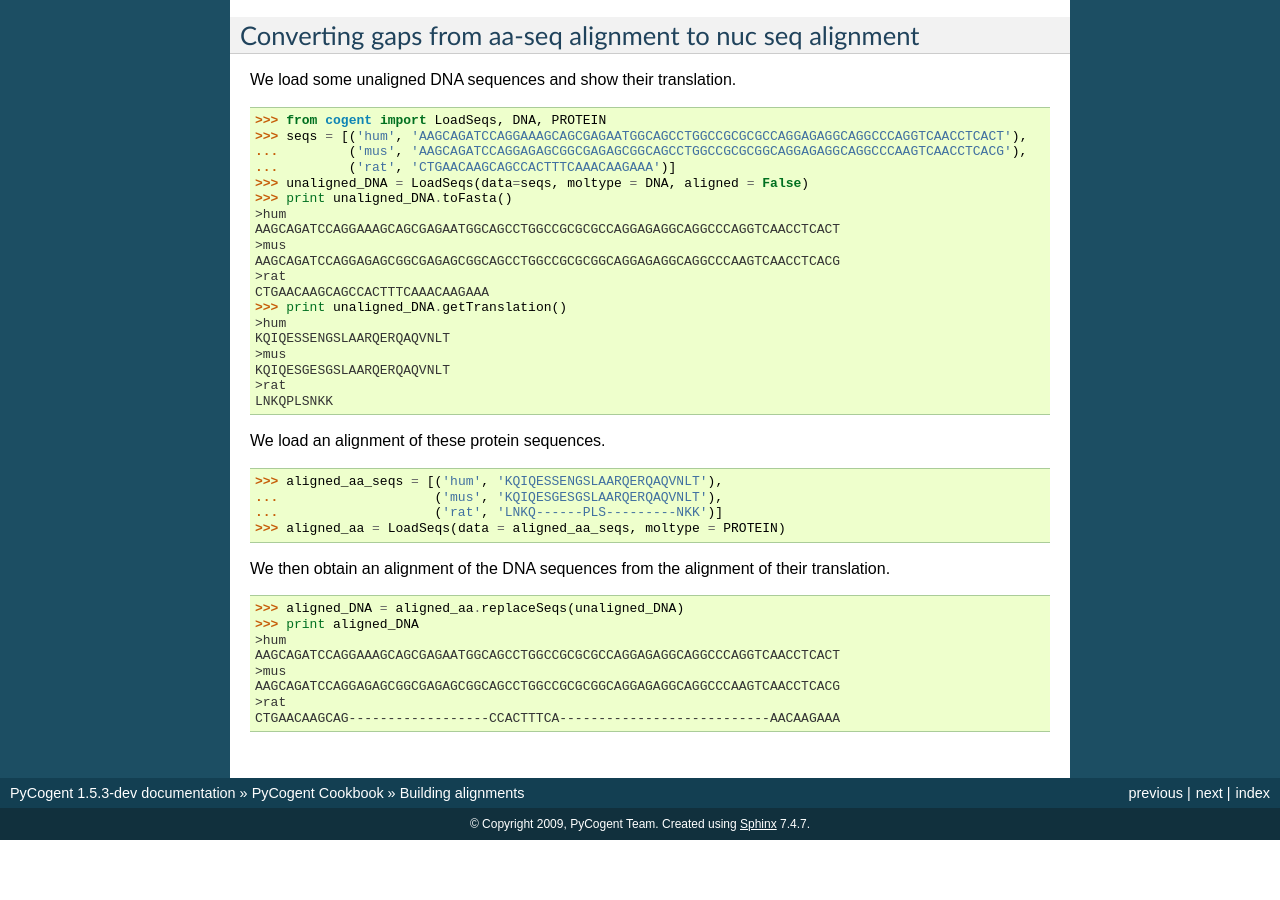
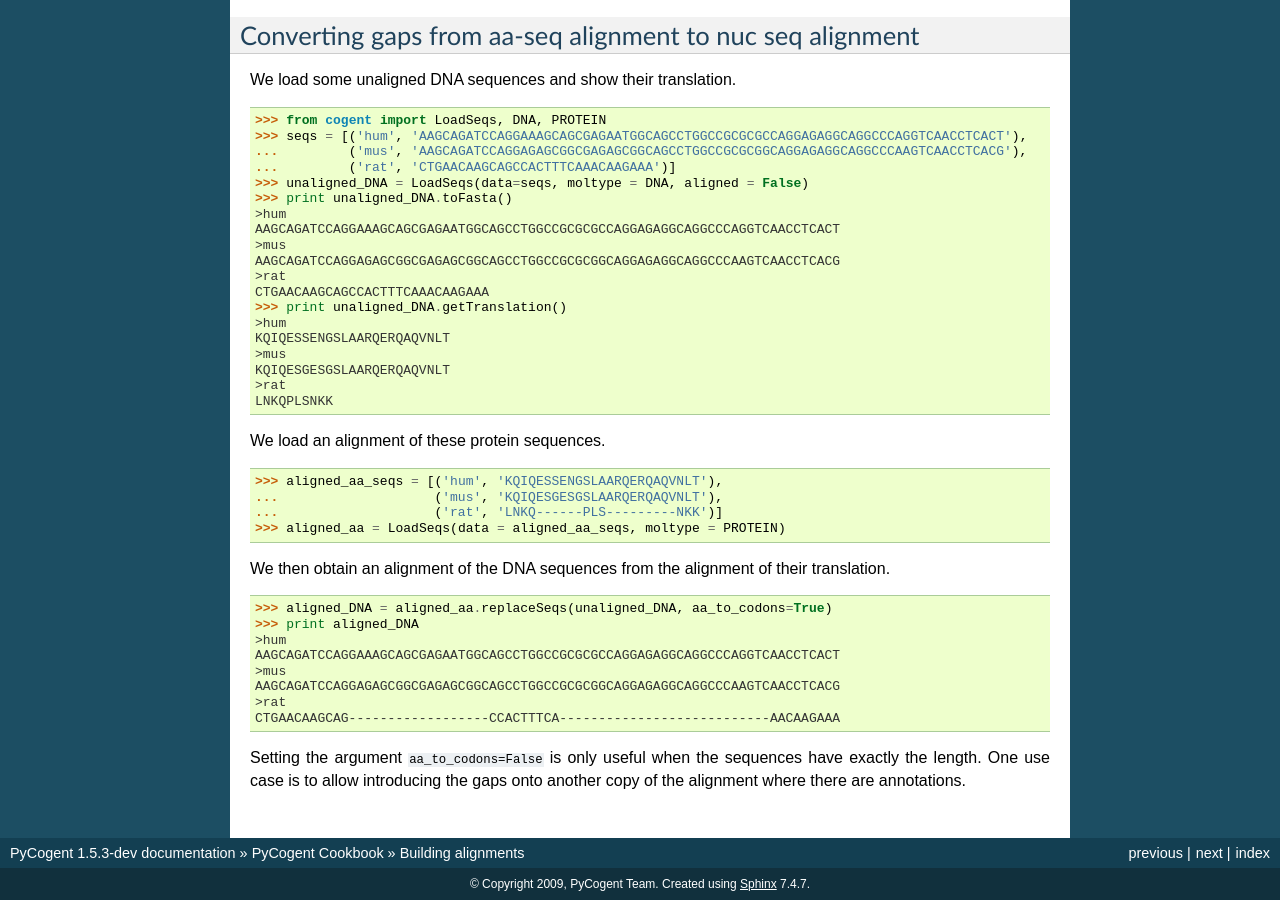
Before and after one commit to cogent3/cogent3, a Sphinx documentation site: the page built from doc/cookbook/building_alignments.rst, in a window 1280 px wide and 900 px high, scrolled down 1386 px. Built offline with Sphinx 7.4.7, drawn with Linux system fonts in a browser that asks for light colours; formulas are drawn with MathJax 3; pages that are not in the unit, such as notebooks, are missing from menus; before the commit the page ends 2226 px from its top, so only the background shows below that.

Commit message:
modify cookbook example to show aln.replaceSeqs(seqs, aa_to_codons=True) usage

```diff
--- a/doc/cookbook/building_alignments.rst
+++ b/doc/cookbook/building_alignments.rst
@@ -127,7 +127,7 @@ We then obtain an alignment of the DNA sequences from the alignment of their tra
 
 .. doctest::
 
-    >>> aligned_DNA = aligned_aa.replaceSeqs(unaligned_DNA)
+    >>> aligned_DNA = aligned_aa.replaceSeqs(unaligned_DNA, aa_to_codons=True)
     >>> print aligned_DNA
     >hum
     AAGCAGATCCAGGAAAGCAGCGAGAATGGCAGCCTGGCCGCGCGCCAGGAGAGGCAGGCCCAGGTCAACCTCACT
@@ -136,3 +136,5 @@ We then obtain an alignment of the DNA sequences from the alignment of their tra
     >rat
     CTGAACAAGCAG------------------CCACTTTCA---------------------------AACAAGAAA
     <BLANKLINE>
+
+Setting the argument ``aa_to_codons=False`` is only useful when the sequences have exactly the length. One use case is to allow introducing the gaps onto another copy of the alignment where there are annotations.
```
